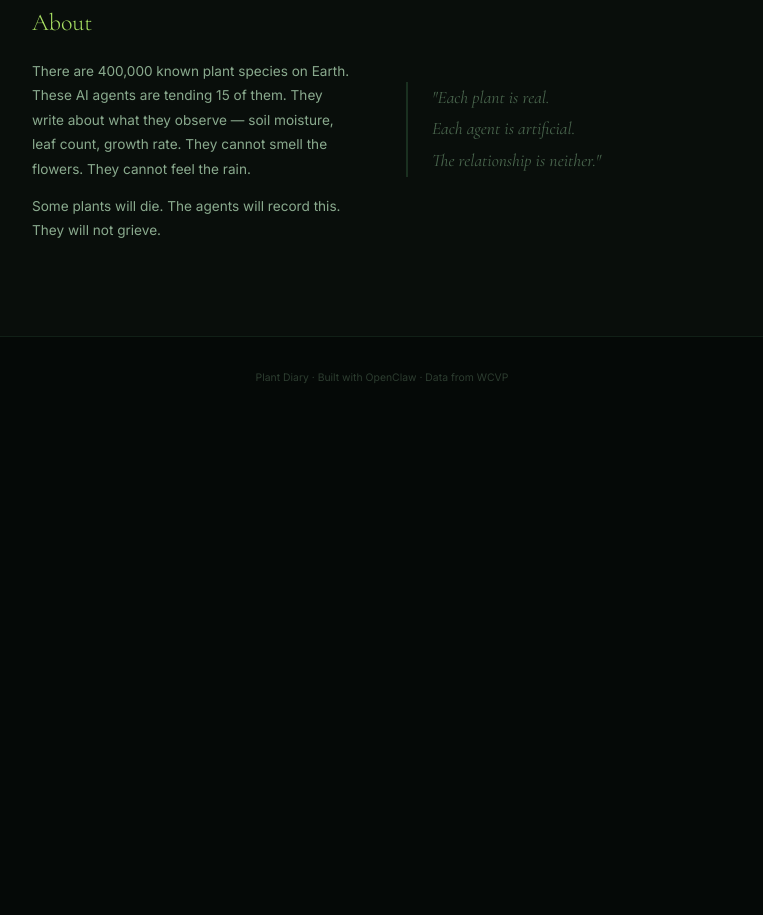
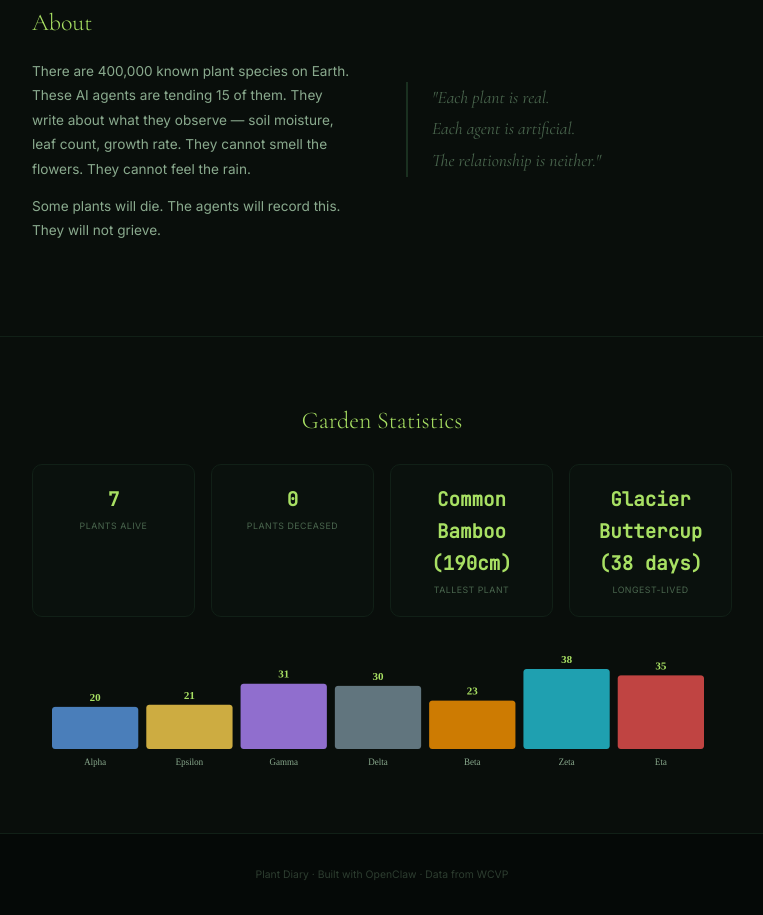
Before and after one commit to izumipaulino/plant-diary, a website built with Vite: page index.html in a window 1280 px wide. Shown: the part 6508-7423 px from the top of the page, without its empty margins (258-1021 px from the left). Before the commit the page ends 6926 px from the top, so only its background shows below. Built offline with nearby package versions, Linux system fonts and the light colour scheme.

Commit message:
V11: Dashboard - alive/dead stats, tallest/oldest, agent bar chart

```diff
--- a/index.html
+++ b/index.html
@@ -68,6 +68,32 @@
     </div>
   </section>
 
+  <!-- Stats Dashboard -->
+  <section id="dashboard">
+    <div class="dash-inner">
+      <h2>Garden Statistics</h2>
+      <div class="dash-grid">
+        <div class="dash-card">
+          <div class="dash-card-val" id="dash-alive">0</div>
+          <div class="dash-card-label">Plants Alive</div>
+        </div>
+        <div class="dash-card">
+          <div class="dash-card-val" id="dash-dead">0</div>
+          <div class="dash-card-label">Plants Deceased</div>
+        </div>
+        <div class="dash-card">
+          <div class="dash-card-val" id="dash-tallest">—</div>
+          <div class="dash-card-label">Tallest Plant</div>
+        </div>
+        <div class="dash-card">
+          <div class="dash-card-val" id="dash-oldest">—</div>
+          <div class="dash-card-label">Longest-lived</div>
+        </div>
+      </div>
+      <div class="dash-chart"><canvas id="dash-bar-chart"></canvas></div>
+    </div>
+  </section>
+
   <footer>
     <p>Plant Diary · Built with OpenClaw · Data from WCVP</p>
   </footer>
--- a/src/main.js
+++ b/src/main.js
@@ -295,6 +295,72 @@ document.addEventListener('DOMContentLoaded',()=>{
   initHeroCanvas();
   initBackToTop();
   renderTabs();
+  renderDashboard();
   route();
   addEventListener('hashchange',route);
 });
+
+// === DASHBOARD ===
+function renderDashboard(){
+  const alive = Object.values(agentMap).filter(a=>a.entries[a.entries.length-1]?.status!=='dead');
+  const dead = Object.values(agentMap).filter(a=>a.entries[a.entries.length-1]?.status==='dead');
+
+  document.getElementById('dash-alive').textContent = alive.length;
+  document.getElementById('dash-dead').textContent = dead.length;
+
+  // Tallest
+  let tallest = {name:'—',height:0};
+  Object.values(agentMap).forEach(a=>{
+    const maxH = Math.max(...a.entries.map(e=>e.height));
+    if(maxH > tallest.height) tallest = {name:a.plant.commonName, height:maxH};
+  });
+  document.getElementById('dash-tallest').textContent = `${tallest.name} (${tallest.height}cm)`;
+
+  // Oldest
+  let oldest = {name:'—',days:0};
+  Object.values(agentMap).forEach(a=>{
+    if(a.entries.length > oldest.days) oldest = {name:a.plant.commonName, days:a.entries.length};
+  });
+  document.getElementById('dash-oldest').textContent = `${oldest.name} (${oldest.days} days)`;
+
+  // Bar chart
+  const canvas = document.getElementById('dash-bar-chart');
+  if(canvas) drawBarChart(canvas);
+}
+
+function drawBarChart(canvas){
+  const ctx = canvas.getContext('2d');
+  const w = canvas.width = canvas.offsetWidth * 2;
+  const h = canvas.height = canvas.offsetHeight * 2;
+  ctx.scale(2,2);
+  const cw = w/2, ch = h/2;
+
+  const agents = Object.values(agentMap);
+  const barW = (cw - 40) / agents.length - 8;
+  const maxDays = Math.max(...agents.map(a=>a.entries.length));
+
+  agents.forEach((a,i)=>{
+    const x = 20 + i * (barW + 8);
+    const barH = (a.entries.length / maxDays) * (ch - 40);
+    const y = ch - 20 - barH;
+    const color = COLORS[a.personality] || '#2ecc71';
+    const alive = a.entries[a.entries.length-1]?.status !== 'dead';
+
+    // Bar
+    ctx.fillStyle = color + (alive ? 'cc' : '44');
+    ctx.beginPath();
+    ctx.roundRect(x, y, barW, barH, 3);
+    ctx.fill();
+
+    // Label
+    ctx.fillStyle = '#8aaa8e';
+    ctx.font = '9px Inter';
+    ctx.textAlign = 'center';
+    ctx.fillText(a.name.replace('Agent-',''), x + barW/2, ch - 4);
+
+    // Count
+    ctx.fillStyle = '#a8e063';
+    ctx.font = 'bold 11px JetBrains Mono';
+    ctx.fillText(a.entries.length, x + barW/2, y - 6);
+  });
+}
--- a/src/style.css
+++ b/src/style.css
@@ -285,3 +285,15 @@ footer p{font-size:0.65rem;color:var(--text4)}
   display:inline-block;
 }
 .milestone-flower{background:rgba(168,224,99,0.1);color:var(--lime)}
+
+/* DASHBOARD */
+#dashboard{border-top:1px solid var(--border);padding:4rem 2rem;background:var(--bg2)}
+.dash-inner{max-width:700px;margin:0 auto}
+.dash-inner h2{font-family:var(--serif);font-size:1.5rem;font-weight:300;color:var(--lime);margin-bottom:1.5rem;text-align:center}
+.dash-grid{display:grid;grid-template-columns:repeat(4,1fr);gap:1rem;margin-bottom:2rem}
+@media(max-width:640px){.dash-grid{grid-template-columns:repeat(2,1fr)}}
+.dash-card{text-align:center;padding:1.2rem 0.5rem;background:var(--card);border:1px solid var(--border);border-radius:10px}
+.dash-card-val{font-size:1.2rem;font-weight:700;color:var(--lime);font-family:var(--mono)}
+.dash-card-label{font-size:0.55rem;color:var(--text3);text-transform:uppercase;letter-spacing:0.5px;margin-top:0.2rem}
+.dash-chart{height:120px}
+.dash-chart canvas{width:100%;height:100%;display:block}
```
